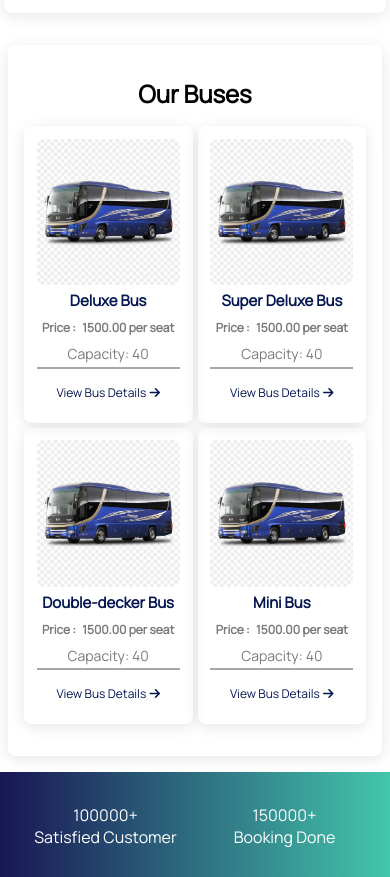
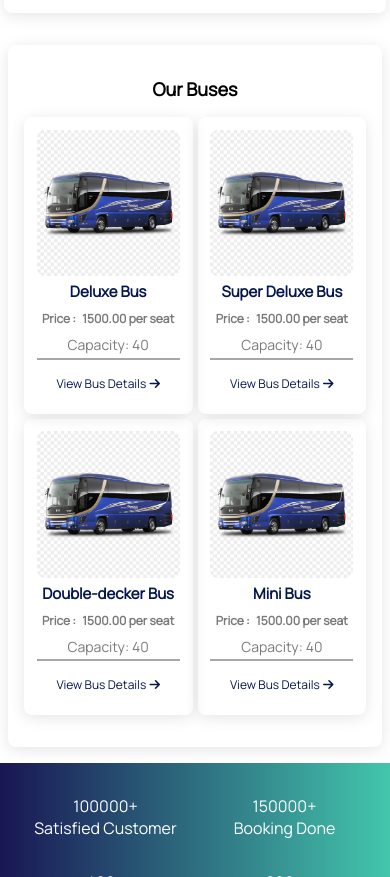
Before and after one commit to NischalBatas/ppp, a plain HTML site: page index.html in a window 390 px wide. Shown: the part 2176-3053 px from the top of the page. Drawn offline with Linux system fonts and the light colour scheme.

```diff
--- a/css/bus-list.css
+++ b/css/bus-list.css
@@ -170,7 +170,13 @@
 
 
 @media only screen and (max-width:600px){
+    .bus-lists-title{
+        text-align: center;
+        font-size: 18px;
+        font-weight: 600;
+        margin: 0 0 1rem
 
+    }
 
     .bus-lists{
         /* display: flex;
```
